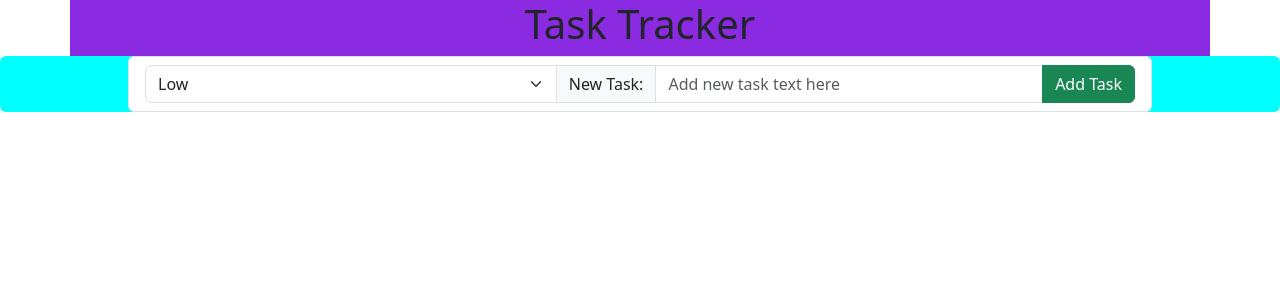
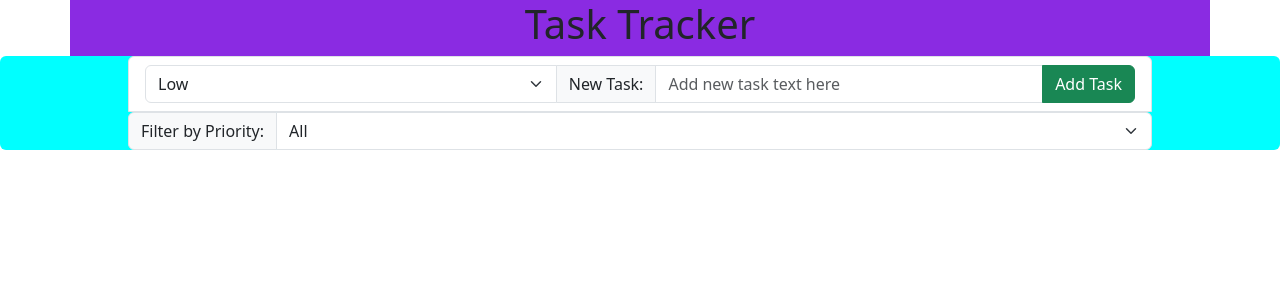
Before and after one commit to courtneytruong/task-tracker, a React (Vite) app in the folder task-tracker/: page / in a window 1280 px wide. Shown: the top 300 px of the page. Built offline with nearby package versions, Linux system fonts and the light colour scheme.

Commit message:
filter by priority function working

```diff
--- /dev/null
+++ b/task-tracker/src/components/Filter.jsx
@@ -0,0 +1,23 @@
+import { useState } from "react";
+import { InputGroup, Form } from "react-bootstrap";
+import TaskList from "./TaskList";
+
+export default function Filter({ currentFilter, onFilterChange }) {
+  return (
+    <div className="filter">
+      <InputGroup>
+        <InputGroup.Text>Filter by Priority:</InputGroup.Text>
+        <Form.Select
+          aria-label="Filter"
+          value={currentFilter}
+          onChange={(e) => onFilterChange(e.target.value)}
+        >
+          <option>All</option>
+          <option value="High">High</option>
+          <option value="Medium">Medium</option>
+          <option value="Low">Low</option>
+        </Form.Select>
+      </InputGroup>
+    </div>
+  );
+}
--- a/task-tracker/src/components/TaskList.jsx
+++ b/task-tracker/src/components/TaskList.jsx
@@ -1,6 +1,7 @@
 import { useState, useEffect } from "react";
 import ListGroup from "react-bootstrap/ListGroup";
 import TaskItem from "./TaskItem";
+import Filter from "./Filter";
 import "./styles.css";
 import TaskInput from "./TaskInput";
 
@@ -15,6 +16,8 @@ const savedTasks = () => {
 export default function TaskList() {
   //state management for setting tasks
   const [tasks, setTasks] = useState(savedTasks);
+  //state management for filtering tasks
+  const [filter, setFilter] = useState("All");
 
   //adds task to local storage
   useEffect(() => {
@@ -57,12 +60,17 @@ export default function TaskList() {
     );
   };
 
+  //filter tasks based on selected priority
+  const filteredTasks =
+    filter === "All" ? tasks : tasks.filter((task) => task.priority === filter);
+
   return (
     //task list component div
     <div>
       <ListGroup className="list">
         <TaskInput addTask={addTask} />
-        {tasks.map((task) => (
+        <Filter currentFilter={filter} onFilterChange={setFilter} />
+        {filteredTasks.map((task) => (
           <TaskItem
             task={task}
             editTask={editTask}
--- a/task-tracker/src/components/styles.css
+++ b/task-tracker/src/components/styles.css
@@ -13,6 +13,11 @@
 
 }
 
+.filter {
+    display: flex;
+    width: 80%;
+}
+
 .taskForm{
  width: 80%;
 }
```
